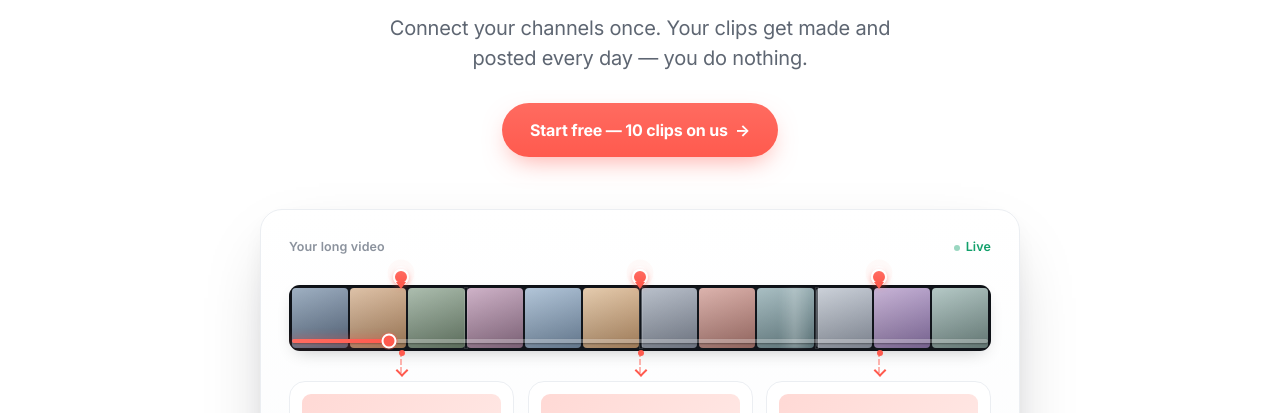
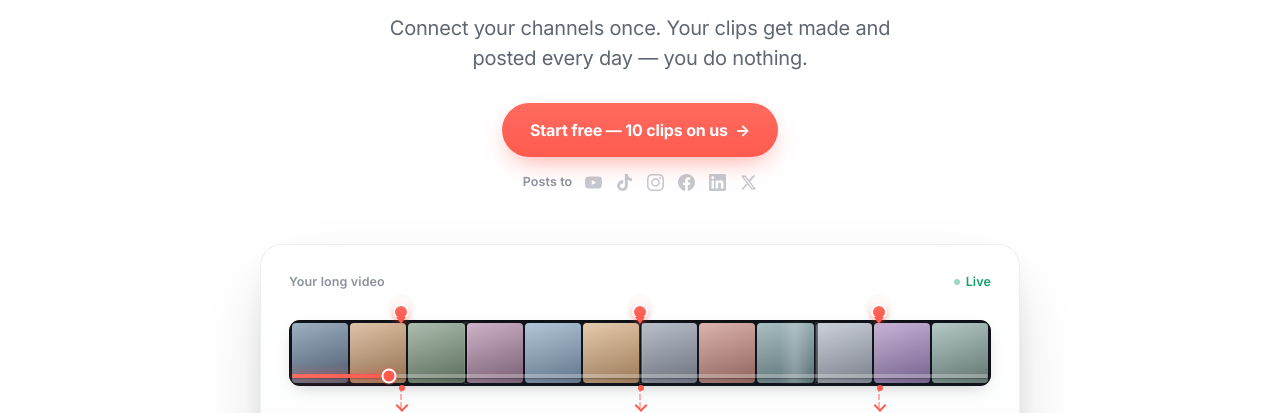
Before and after one commit to jaylenmareko/clipsdoneforyou, a plain HTML site: page index.html in a window 1280 px wide. Shown: the part 353-766 px from the top of the page. Drawn offline with Linux system fonts and the light colour scheme.

Commit message:
Add "Posts to" compatibility strip under hero CTA
Understated muted monochrome icons: YouTube, TikTok, Instagram, Facebook,
LinkedIn, X. Wordmark stays text-only.

Co-Authored-By: Claude Opus 4.8 <noreply@anthropic.com>

```diff
--- a/index.html
+++ b/index.html
@@ -59,6 +59,11 @@
   .hero p{font-size:clamp(17px,2.2vw,20px);color:var(--mut);margin:20px auto 30px;max-width:540px;letter-spacing:-.01em}
   .hero .cta-row{display:flex;flex-direction:column;align-items:center;gap:12px}
   .hero .note{font-size:13.5px;color:var(--mut-2)}
+  .compat{display:flex;align-items:center;gap:13px;margin-top:4px;color:var(--mut-2);flex-wrap:wrap;justify-content:center}
+  .compat .lbl{font-size:12.5px;font-weight:600;letter-spacing:.01em}
+  .compat .ics{display:flex;align-items:center;gap:14px}
+  .compat svg{width:17px;height:17px;fill:currentColor;opacity:.5;transition:opacity .2s var(--ease)}
+  .compat svg:hover{opacity:.85}
 
   /* reveal on scroll */
   .reveal{opacity:0;transform:translateY(22px);transition:opacity .7s var(--ease-out),transform .7s var(--ease-out)}
@@ -229,6 +234,17 @@
   <p class="reveal">Connect your channels once. Your clips get made and posted every day — you do nothing.</p>
   <div class="cta-row reveal">
     <a class="btn coral lg" data-wiz>Start free — 10 clips on us <span class="ar">→</span></a>
+    <div class="compat">
+      <span class="lbl">Posts to</span>
+      <span class="ics">
+        <svg viewBox="0 0 24 24" aria-label="YouTube"><path d="M23.498 6.186a3.016 3.016 0 0 0-2.122-2.136C19.505 3.545 12 3.545 12 3.545s-7.505 0-9.377.505A3.017 3.017 0 0 0 .502 6.186C0 8.07 0 12 0 12s0 3.93.502 5.814a3.016 3.016 0 0 0 2.122 2.136c1.871.505 9.376.505 9.376.505s7.505 0 9.377-.505a3.015 3.015 0 0 0 2.122-2.136C24 15.93 24 12 24 12s0-3.93-.502-5.814zM9.545 15.568V8.432L15.818 12l-6.273 3.568z"/></svg>
+        <svg viewBox="0 0 24 24" aria-label="TikTok"><path d="M12.525.02c1.31-.02 2.61-.01 3.91-.02.08 1.53.63 3.09 1.75 4.17 1.12 1.11 2.7 1.62 4.24 1.79v4.03c-1.44-.05-2.89-.35-4.2-.97-.57-.26-1.1-.59-1.62-.93-.01 2.92.01 5.84-.02 8.75-.08 1.4-.54 2.79-1.35 3.94-1.31 1.92-3.58 3.17-5.91 3.21-1.43.08-2.86-.31-4.08-1.03-2.02-1.19-3.44-3.37-3.65-5.71-.02-.5-.03-1-.01-1.49.18-1.9 1.12-3.72 2.58-4.96 1.66-1.44 3.98-2.13 6.15-1.72.02 1.48-.04 2.96-.04 4.44-.99-.32-2.15-.23-3.02.37-.63.41-1.11 1.04-1.36 1.75-.21.51-.15 1.07-.14 1.61.24 1.64 1.82 3.02 3.5 2.87 1.12-.01 2.19-.66 2.77-1.61.19-.33.4-.67.41-1.06.1-1.79.06-3.57.07-5.36.01-4.03-.01-8.05.02-12.07z"/></svg>
+        <svg viewBox="0 0 24 24" aria-label="Instagram"><path d="M12 2.163c3.204 0 3.584.012 4.85.07 3.252.148 4.771 1.691 4.919 4.919.058 1.265.069 1.645.069 4.849 0 3.205-.012 3.584-.069 4.849-.149 3.225-1.664 4.771-4.919 4.919-1.266.058-1.644.07-4.85.07-3.204 0-3.584-.012-4.849-.07-3.26-.149-4.771-1.699-4.919-4.92-.058-1.265-.07-1.644-.07-4.849 0-3.204.013-3.583.07-4.849.149-3.227 1.664-4.771 4.919-4.919 1.266-.057 1.645-.069 4.849-.069zM12 0C8.741 0 8.332.014 7.052.072 2.695.272.273 2.69.073 7.052.014 8.333 0 8.741 0 12c0 3.259.014 3.668.072 4.948.2 4.358 2.618 6.78 6.98 6.98C8.333 23.986 8.741 24 12 24c3.259 0 3.668-.014 4.948-.072 4.354-.2 6.782-2.618 6.979-6.98.059-1.28.073-1.689.073-4.948 0-3.259-.014-3.667-.072-4.947-.196-4.354-2.617-6.78-6.979-6.98C15.668.014 15.259 0 12 0zm0 5.838a6.162 6.162 0 1 0 0 12.324 6.162 6.162 0 0 0 0-12.324zM12 16a4 4 0 1 1 0-8 4 4 0 0 1 0 8zm6.406-11.845a1.44 1.44 0 1 0 0 2.881 1.44 1.44 0 0 0 0-2.881z"/></svg>
+        <svg viewBox="0 0 24 24" aria-label="Facebook"><path d="M24 12.073c0-6.627-5.373-12-12-12s-12 5.373-12 12c0 5.99 4.388 10.954 10.125 11.854v-8.385H7.078v-3.47h3.047V9.43c0-3.007 1.792-4.669 4.533-4.669 1.312 0 2.686.235 2.686.235v2.953H15.83c-1.491 0-1.956.925-1.956 1.874v2.25h3.328l-.532 3.47h-2.796v8.385C19.612 23.027 24 18.062 24 12.073z"/></svg>
+        <svg viewBox="0 0 24 24" aria-label="LinkedIn"><path d="M20.447 20.452h-3.554v-5.569c0-1.328-.027-3.037-1.852-3.037-1.853 0-2.136 1.445-2.136 2.939v5.667H9.351V9h3.414v1.561h.046c.477-.9 1.637-1.85 3.37-1.85 3.601 0 4.267 2.37 4.267 5.455v6.286zM5.337 7.433a2.062 2.062 0 0 1-2.063-2.065 2.064 2.064 0 1 1 2.063 2.065zm1.782 13.019H3.555V9h3.564v11.452zM22.225 0H1.771C.792 0 0 .774 0 1.729v20.542C0 23.227.792 24 1.771 24h20.451C23.2 24 24 23.227 24 22.271V1.729C24 .774 23.2 0 22.225 0z"/></svg>
+        <svg viewBox="0 0 24 24" aria-label="X"><path d="M18.244 2.25h3.308l-7.227 8.26 8.502 11.24H16.17l-5.214-6.817L4.99 21.75H1.68l7.73-8.835L1.254 2.25H8.08l4.713 6.231zm-1.161 17.52h1.833L7.084 4.126H5.117z"/></svg>
+      </span>
+    </div>
   </div>
 
   <div class="visual reveal">
```
